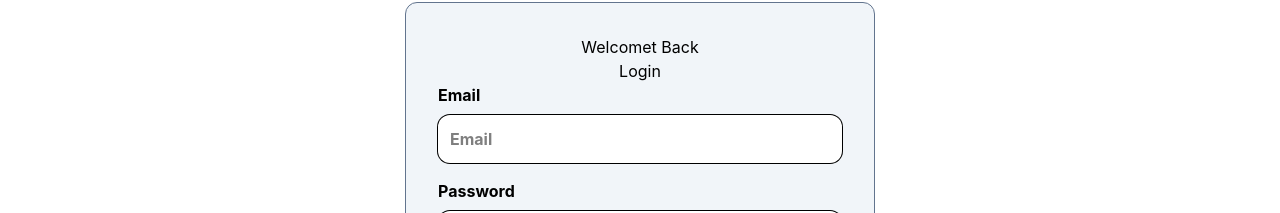
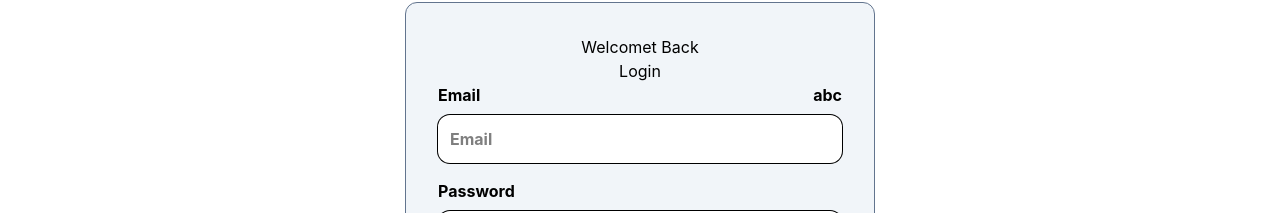
Before and after one commit to pjayaprakash072-jp/FoodStack_Client, a React (Vite) app: page /login in a window 1280 px wide. Shown: the part 255-468 px from the top of the page. Built offline with nearby package versions, Linux system fonts and the light colour scheme; no server answers.

Commit message:
Styles modified

```diff
--- a/src/index.css
+++ b/src/index.css
@@ -151,6 +151,9 @@
   @apply grid
   gap-2 font-bold
 }
+.label-e{
+  @apply flex justify-between
+}
 .form input{
   @apply w-full
   px-3 py-3
--- a/src/pages/Auth/Login.jsx
+++ b/src/pages/Auth/Login.jsx
@@ -46,7 +46,10 @@ const Login = () => {
           {error && <div className="error">{error}</div>}
           <form className="form" onSubmit={handleSubmit}>
             <label>
-              Email
+              <div className="label-e">
+                <h1>Email</h1>
+                <p>abc</p>
+              </div>
               <input
               type="Email"
               name="email"
--- a/src/services/userService.js
+++ b/src/services/userService.js
@@ -2,6 +2,7 @@ import  api,{unwrap} from './../utils/api';
 
 const userService = {
     register:async(payload) => unwrap(await api.post("/customer/create",payload)),
-    login:async(payload) => unwrap(await api.post("/customer/login",payload))
+    login:async(payload) => unwrap(await api.post("/customer/login",payload)),
+    verify:async()=> unwrap(await api.get("/customer/verify-emaol/:verificationToken"))
 }
 export default userService
```
